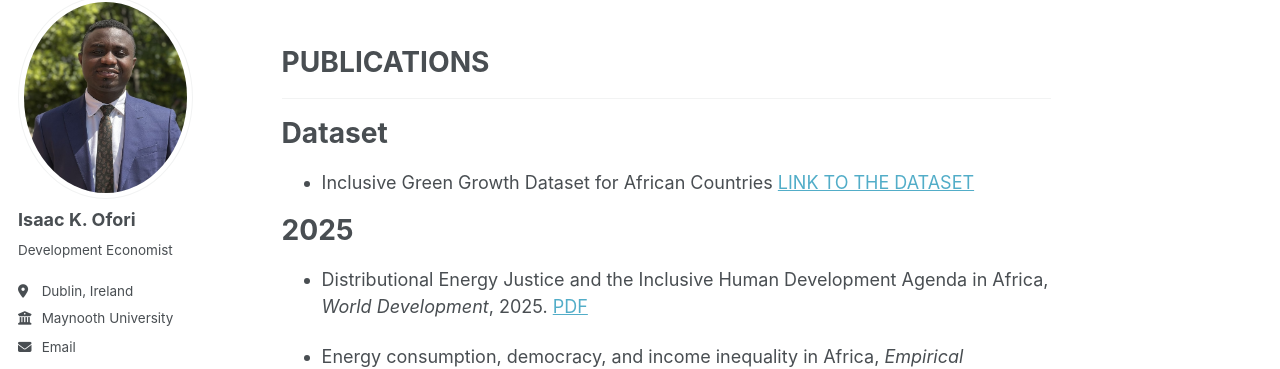
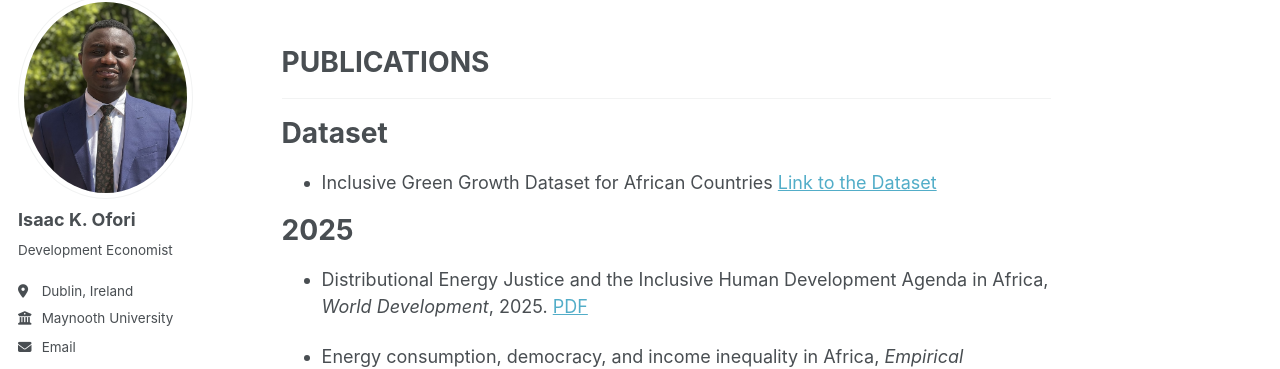
Before and after one commit to ikofori/ikofori.github.io, a Jekyll site: the page built from _pages/research.md, in a window 1280 px wide and 900 px high. Shown: the part 103-472 px from the top of the window. Built offline with Jekyll 4.4.1, drawn with Linux system fonts in a browser that asks for light colours; some web fonts are replaced; a script that is not in the unit is left out.

```diff
--- a/_pages/research.md
+++ b/_pages/research.md
@@ -11,7 +11,7 @@ permalink: /research/
 - - -
 
 # Dataset
-- Inclusive Green Growth Dataset for African Countries [LINK TO THE DATASET](https://zenodo.org/records/12529764) <br/>
+- Inclusive Green Growth Dataset for African Countries [Link to the Dataset](https://zenodo.org/records/12529764) <br/>
 
 # 2025
 - Distributional Energy Justice and the Inclusive Human Development Agenda in Africa, *World Development*, 2025. [PDF](https://doi.org/10.1016/j.worlddev.2025.107223) <br/>
```
